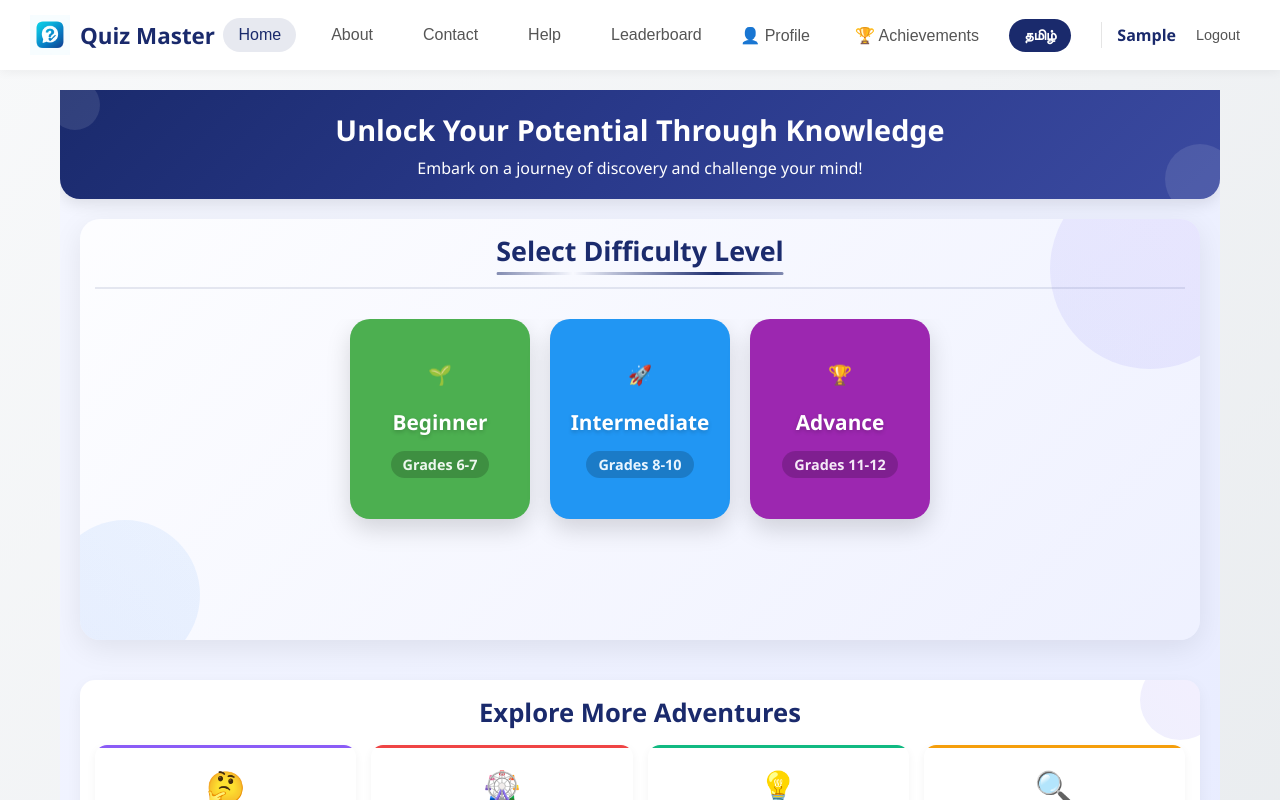
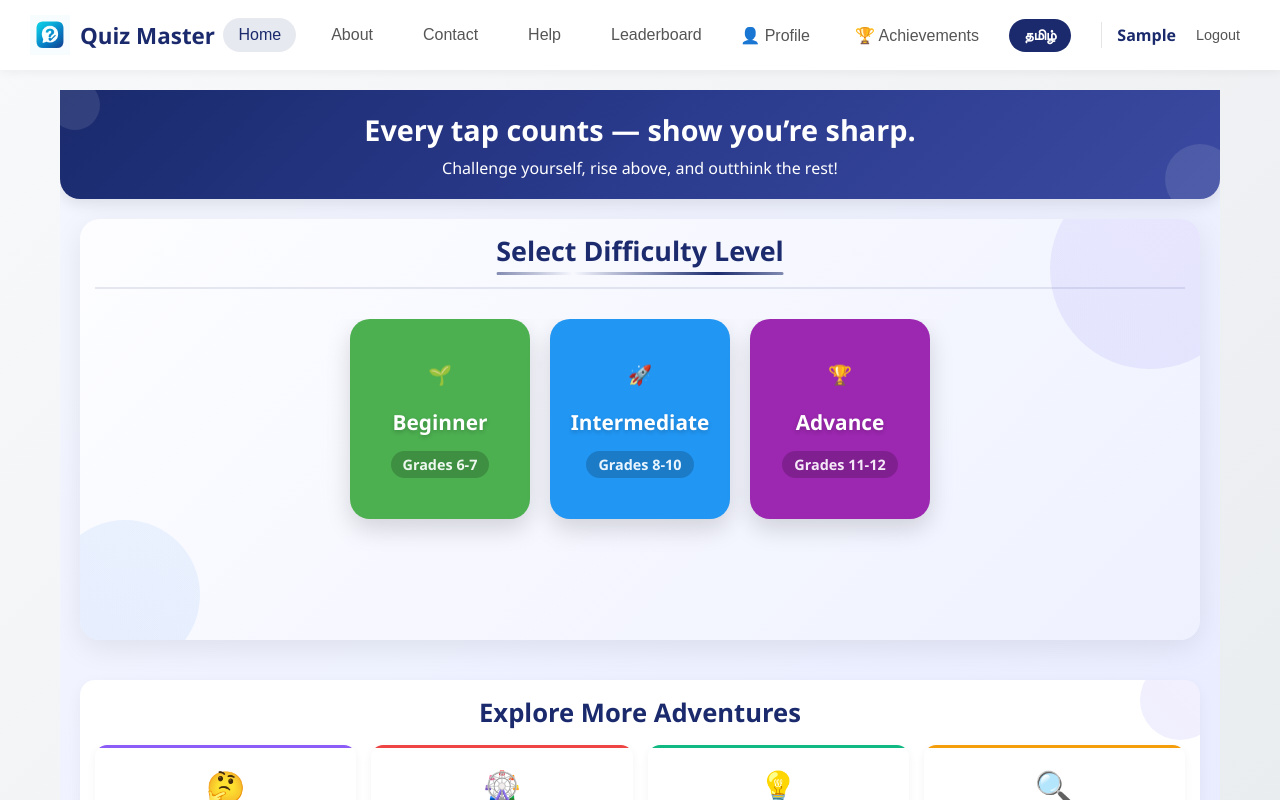
Before and after one commit to Sinduja-D/quiz-master-offline, a React (Create React App) app: page / in a window 1280 px wide. Both pictures are taken after typing "Sample", "Sample" into the empty fields and a click on the button "START EXPLORING". Shown: the top 800 px of the page. Built offline with nearby package versions, Linux system fonts and the light colour scheme.

Commit message:
home subtitle

```diff
--- a/src/components/HomePage.js
+++ b/src/components/HomePage.js
@@ -9,13 +9,13 @@ const HomePage = ({ language, setActivePage, onLevelSelect }) => {
       <div className="hero-box">
         <h1 className="hero-title">
           {language === "English"
-            ? "Unlock Your Potential Through Knowledge"
-            : "அறிவு மூலம் உங்கள் திறனை திறக்கவும்"}
+            ? "Every tap counts — show you’re sharp."
+            : "ஒவ்வொரு தொடுதலும் முக்கியம் — நீ கூர்மையானவன் என்பதை நிரூபி."}
         </h1>
         <p className="hero-subtitle">
           {language === "English"
-            ? "Embark on a journey of discovery and challenge your mind!"
-            : "கண்டுபிடிப்பின் பயணத்தை மேற்கொண்டு உங்கள் மனத்தை சவால் செய்யுங்கள்!"}
+            ? "Challenge yourself, rise above, and outthink the rest!"
+            : "உன்னைச் சவால் செய், மேலெழு, மற்றவர்களை மிஞ்சி சிந்தி!"}
         </p>
       </div>
 
```
